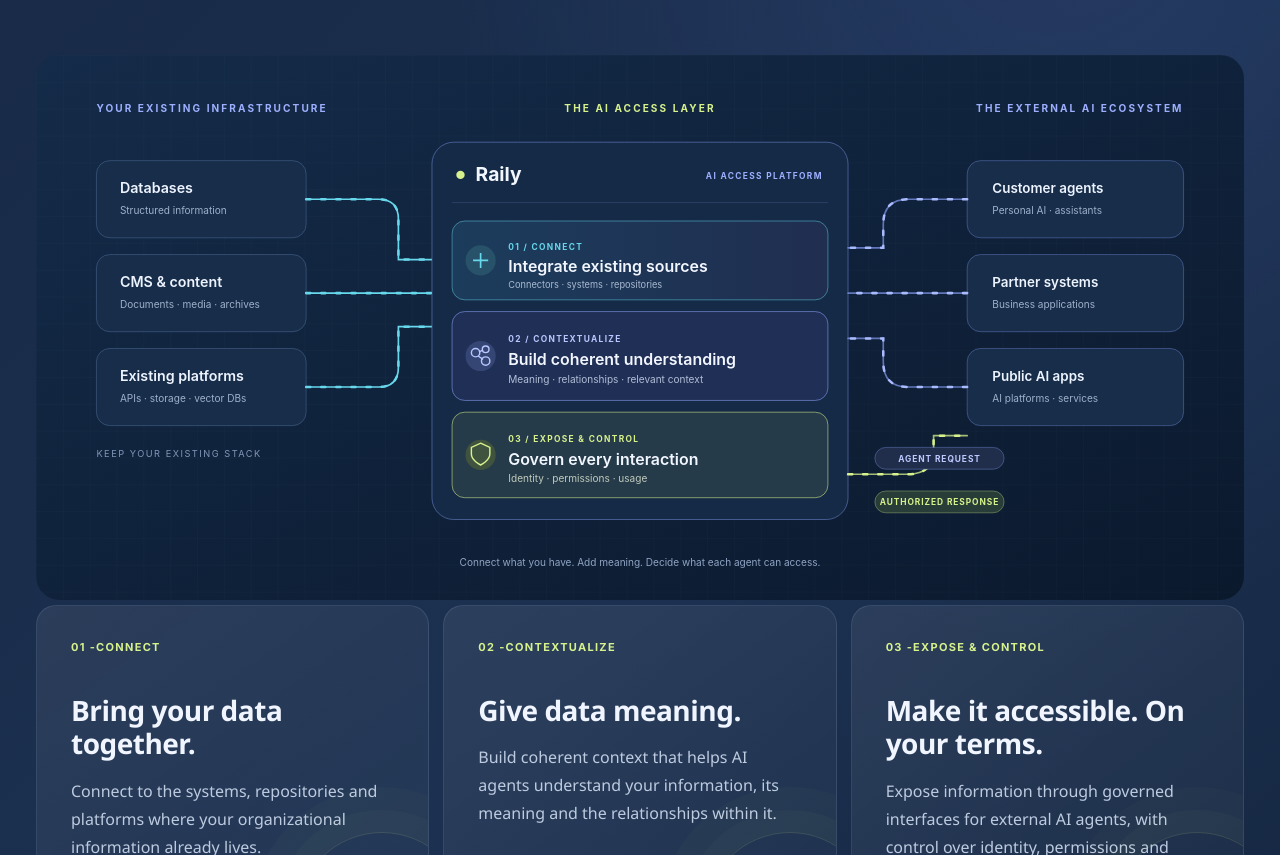
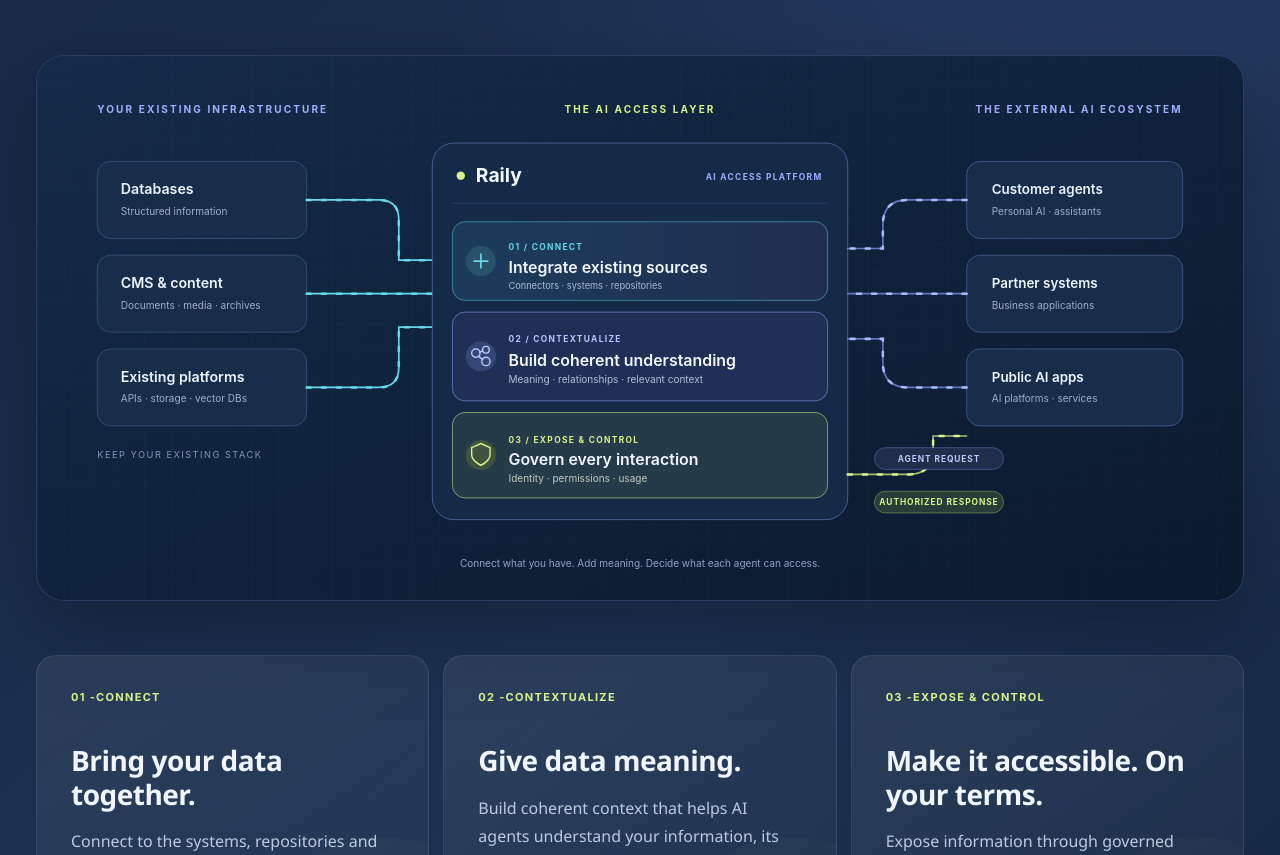
Before and after one commit to guysites/Raily.temp.site2, a plain HTML site: page index.html in a window 1280 px wide. Shown: the part 4285-5140 px from the top of the page. Drawn offline with Linux system fonts and the light colour scheme; a web font is replaced by a local one.

Commit message:
Style layered Raily platform visual

```diff
--- a/assets/v7.css
+++ b/assets/v7.css
@@ -35,3 +35,9 @@
 .chapter-stat small{font-size:14px;line-height:1.45;color:#afc0d7}
 @media(max-width:900px){.chapter-head{align-items:flex-start;gap:12px}.chapter-stat{flex-basis:150px}}
 @media(max-width:600px){.chapter-head{display:block}.chapter-stat{margin-top:26px;padding-top:0}}
+
+/* Layered Raily platform illustration */
+.raily-platform-visual{position:relative;margin:42px 0 54px;overflow:hidden;border:1px solid rgba(142,165,255,.24);border-radius:28px;background:#0d1d33;box-shadow:0 30px 85px rgba(0,0,0,.26),inset 0 1px rgba(255,255,255,.04)}
+.raily-platform-visual:before{content:"";position:absolute;inset:0;pointer-events:none;background:radial-gradient(ellipse at 50% 48%,rgba(91,126,226,.11),transparent 58%)}
+.raily-platform-visual img{display:block;width:100%;height:auto;position:relative}
+@media(max-width:700px){.raily-platform-visual{margin:30px -10px 40px;border-radius:18px}.raily-platform-visual img{width:760px;max-width:none;transform:translateX(calc((100vw - 760px)/2))}}
```
